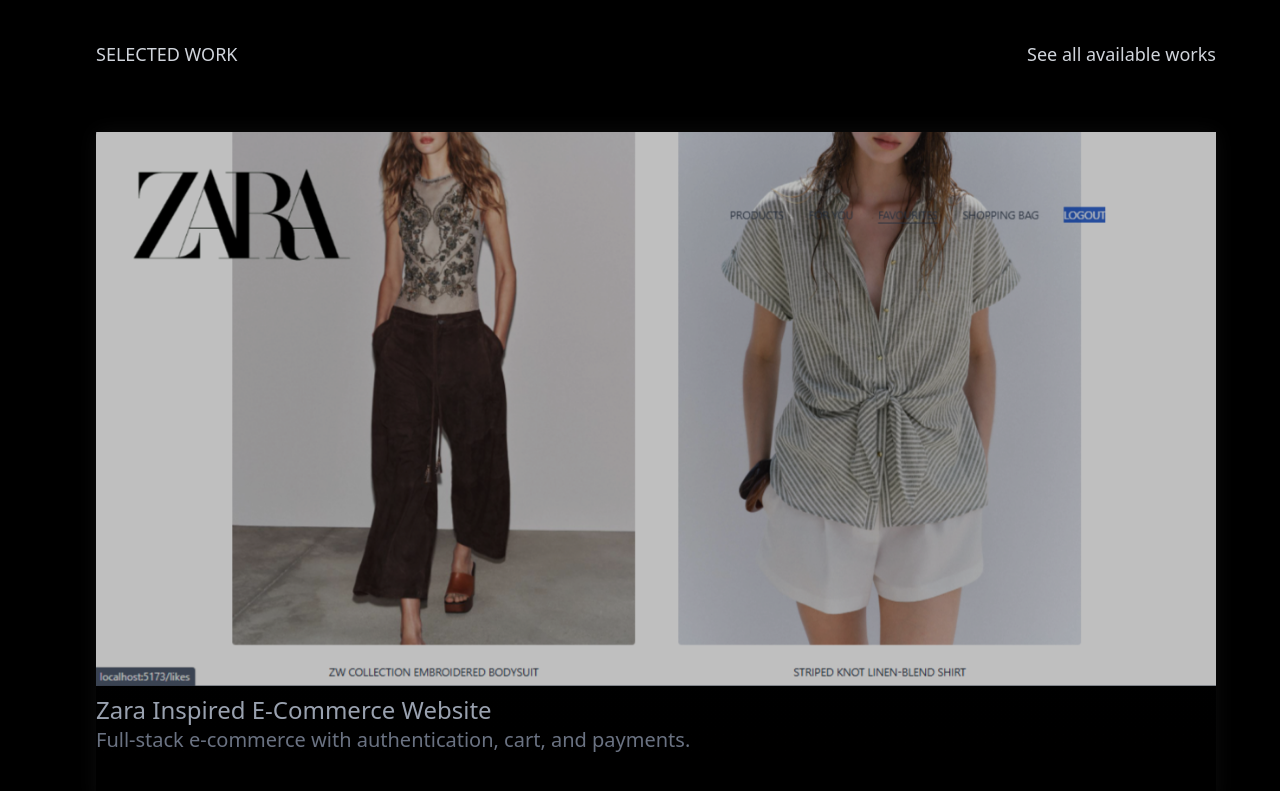
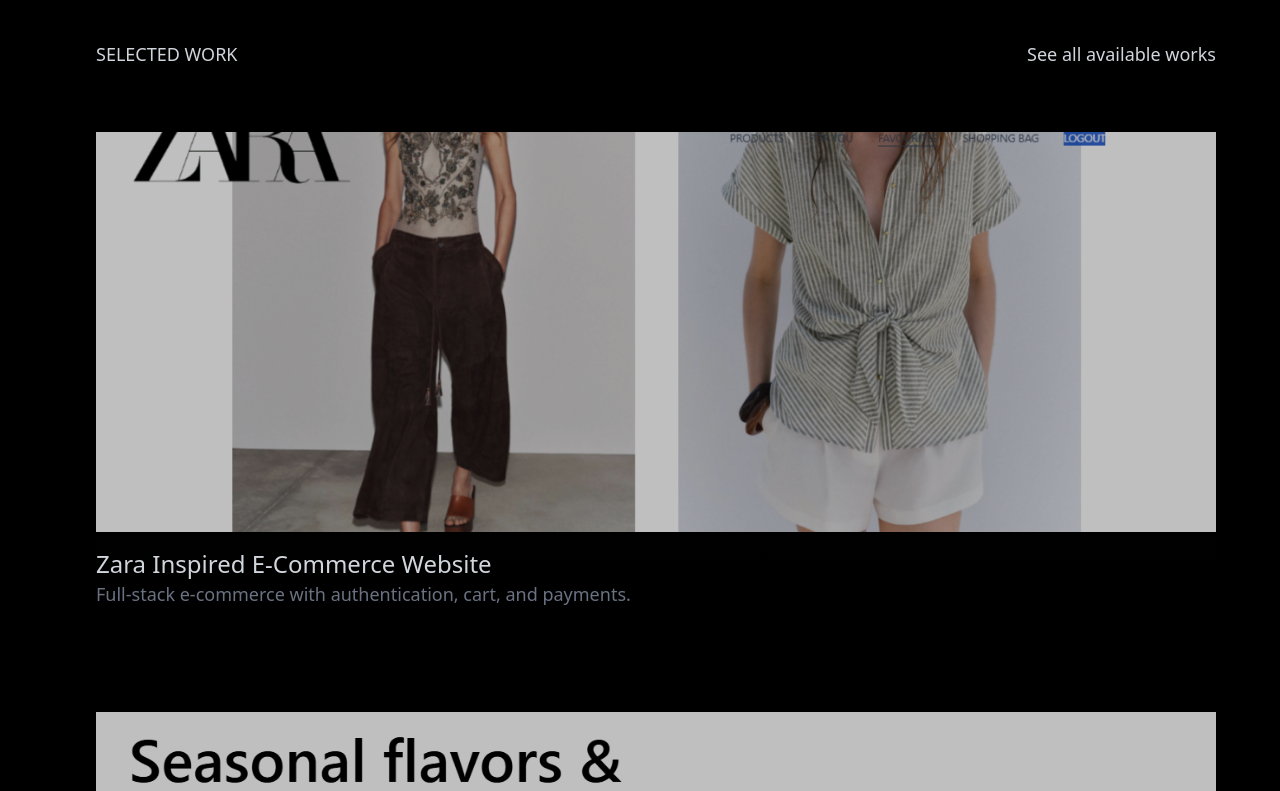
Before and after one commit to vaishgaikwad04/personal_portfolio, a React (Vite) app: page / in a window 1280 px wide. Shown: the part 720-1511 px from the top of the page. Built offline with nearby package versions, Linux system fonts and the light colour scheme.

Commit message:
add live link

```diff
--- a/src/data/projects.js
+++ b/src/data/projects.js
@@ -79,7 +79,7 @@
     ],
 
     repo: "https://github.com/vaishgaikwad04/personal_portfolio.git",
-    live: "https://personal-portfolio-dk1m.onrender.com",
+    live: "https://restaurant-app-vb0b.onrender.com/",
   },
   {
   slug: "portfolio",
@@ -112,8 +112,8 @@
     "React Router",
   ],
 
-  repo: "https://github.com/your-username/portfolio", // replace
-  live: "https://your-portfolio-link.com", // replace
+  repo: "https://github.com/your-username/portfolio",
+  live: "https://personal-portfolio-dk1m.onrender.com/",
 },
 
   {
--- a/src/pages/Portfolio.jsx
+++ b/src/pages/Portfolio.jsx
@@ -6,6 +6,7 @@
 function Portfolio() {
   const [selectedImage, setSelectedImage] = useState(null);
 
+  // ✅ Only ONE hook (correct way)
   const [ref, isVisible] = useScrollAnimation();
 
   return (
@@ -19,10 +20,11 @@
       >
         {/* Heading */}
         <div className="text-left mb-16">
-          <div className="flex justify-between text-gray-300 text-lg ">
+          <div className="flex justify-between text-gray-300 text-lg">
             <h2 className="hover:text-gray-500 cursor-pointer transition duration-300">
               SELECTED WORK
             </h2>
+
             <Link to="/project">
               <h2 className="hover:text-gray-500 cursor-pointer transition duration-300">
                 See all available works
@@ -31,27 +33,29 @@
           </div>
         </div>
 
-        {/* Project Grid */}
-        <div className="max-w-6xl flex flex-col gap-26">
+        {/* Project List */}
+        <div className="max-w-6xl mx-auto flex flex-col gap-16">
           {projects.slice(0, 3).map((p, index) => {
-            const [itemRef, itemVisible] = useScrollAnimation();
-
             return (
               <div
                 key={p.slug}
-                ref={itemRef}
-                className={`group relative overflow-hidden bg-gradient-to-b from-gray-900 to-black hover:from-gray-800 hover:to-black shadow-[0_0_20px_rgba(255,255,255,0.05)] cursor-pointer transition-all duration-700 ${
-                  itemVisible
+                className={`group relative overflow-hidden bg-gradient-to-b from-gray-900 to-black hover:from-gray-800 transition-all duration-700 ${
+                  isVisible
                     ? "opacity-100 translate-y-0"
                     : "opacity-0 translate-y-16"
                 }`}
-                style={{ transitionDelay: `${index * 0.2}s` }}
+                style={{ transitionDelay: `${index * 0.1}s` }}
               >
                 <div
-                  className="relative overflow-hidden"
+                  className="relative overflow-hidden cursor-pointer"
                   onClick={() => setSelectedImage(p.image)}
                 >
-                  <a href={p.live} target="_blank" rel="noopener noreferrer">
+                  {/* Image */}
+                  <a
+                    href={p.live}
+                    target="_blank"
+                    rel="noopener noreferrer"
+                  >
                     <img
                       src={p.image}
                       alt={
@@ -60,17 +64,19 @@
                           : "Project screenshot"
                       }
                       loading="lazy"
-                      className="h-auto w-320 object-cover brightness-75 group-hover:brightness-65 transition-all duration-500 group-hover:scale-105"
+                      className="w-full h-[400px] object-cover brightness-75 group-hover:brightness-50 transition-all duration-500 group-hover:scale-105"
                     />
                   </a>
 
-                  <h2 className="text-gray-400 mt-2 text-2xl transition-all duration-300 group-hover:translate-x-2">
+                  {/* Title */}
+                  <h2 className="text-gray-300 mt-4 text-2xl transition-all duration-300 group-hover:translate-x-2">
                     {p.title}
                   </h2>
 
-                  <h2 className="text-gray-500 text-xl mb-12 transition-all duration-300 group-hover:translate-x-2">
+                  {/* Summary */}
+                  <p className="text-gray-500 text-lg mb-10 transition-all duration-300 group-hover:translate-x-2">
                     {p.summary}
-                  </h2>
+                  </p>
                 </div>
               </div>
             );
@@ -80,7 +86,7 @@
         {/* Lightbox Modal */}
         {selectedImage && (
           <div
-            className="fixed inset-0 bg-black bg-opacity-90 flex items-center justify-center z-50 p-4 animate-fade-in"
+            className="fixed inset-0 bg-black bg-opacity-90 flex items-center justify-center z-50 p-4"
             onClick={() => setSelectedImage(null)}
           >
             <img
```
Also changed, not shown: public/me.jpeg (added).
